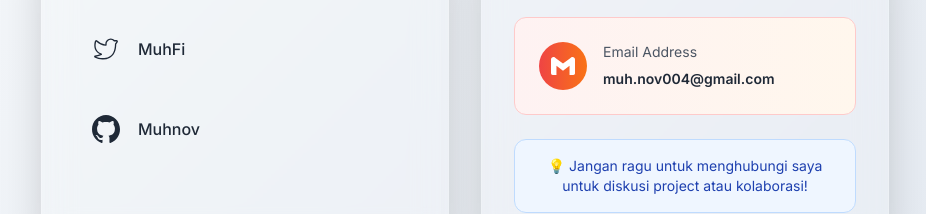
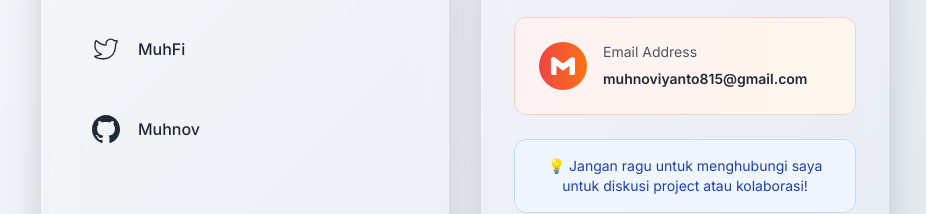
Before and after one commit to muhnovi/portofolio, a Next.js app: page /page/Last in a window 1280 px wide. Shown: the part 366-580 px from the top of the page, without its empty margins (175-1101 px from the left). Built offline with nearby package versions, Linux system fonts and the light colour scheme; a web font is replaced by a local one.

Commit message:
ganti email

```diff
--- a/src/app/Contact/page.js
+++ b/src/app/Contact/page.js
@@ -43,7 +43,7 @@ export default function Contact(){
                 <p className="font-semibold text-[18px] font-body mb-[20px]">Atau Bisa Lewat :</p>
                 <div className="flex flex-wrap items-center mt-[8px] mb-[10px] gap-3">
                     <div className="rounded border border-border py-3 px-3 flex items-center gap-3">
-                        <SiGmail /> muh.nov004@gmail.com
+                        <SiGmail /> muhnoviyanto815@gmail.com
                     </div>
                 </div>
             </div>
--- a/src/app/page/Last/page.js
+++ b/src/app/page/Last/page.js
@@ -121,12 +121,12 @@ export default function Contact() {
                     Email Address
                   </p>
                   <a
-                    href="mailto:muh.nov004@gmail.com"
+                    href="mailto:muhnoviyanto815@gmail.com"
                     className="text-sm font-semibold text-gray-800 dark:text-white hover:text-red-600 dark:hover:text-red-400 transition-colors"
                   >
                     {/* Tampilkan email lengkap di layar sm ke atas */}
                     <span className="hidden sm:inline">
-                      muh.nov004@gmail.com
+                      muhnoviyanto815@gmail.com
                     </span>
                     {/* Tampilkan singkatan di mobile */}
                     <span className="inline sm:hidden">Mail Saya</span>
```
